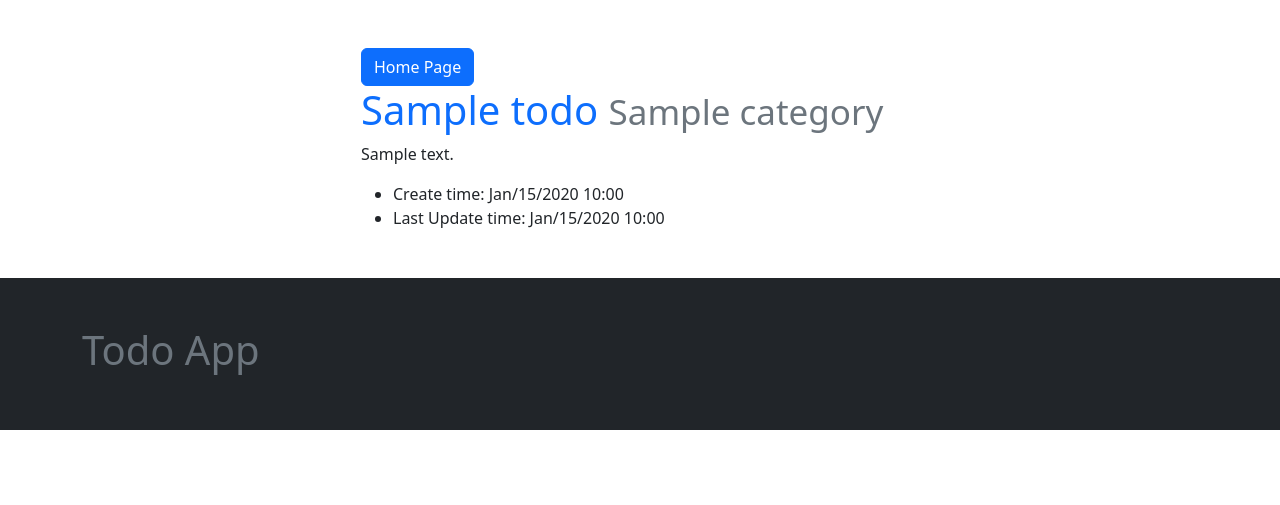
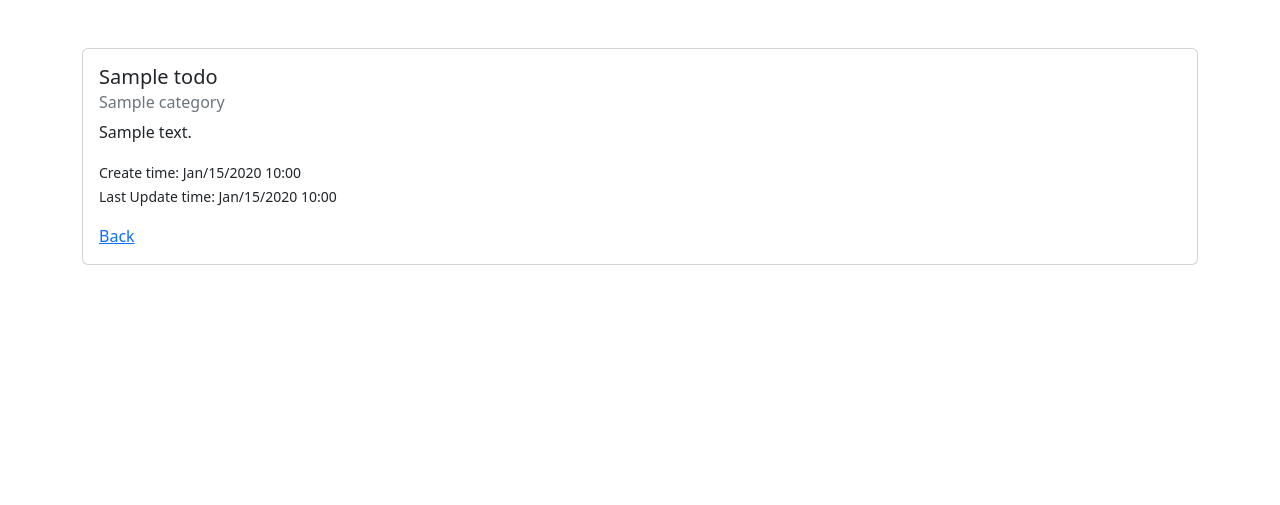
Before and after one commit to HilalKocak/TodoApp-Django, a Django app: page /todo/1/ in a window 1280 px wide. Shown: the part 56-561 px from the top of the page. Run offline with Django 4.2, Linux system fonts and the light colour scheme; tables that the repository leaves empty hold one stand-in row (values such as "Sample post"); some libraries are stand-ins or nearby versions.

Commit message:
category link added

```diff
--- a/config/urls.py
+++ b/config/urls.py
@@ -15,10 +15,11 @@ Including another URLconf
 """
 from django.contrib import admin
 from django.urls import path
-from todo.views import home_view, todo_detail_view
+from todo.views import home_view, todo_detail_view, category_view
 urlpatterns = [
     path("", home_view),
     path("admin/", admin.site.urls),
-    path("todo/<int:id>/",todo_detail_view, name='todo_detail' ),
+    path("todo/<int:id>/",todo_detail_view, name='todo_detail_view' ),
+    path("category/<slug:category_slug>/", category_view, name='category_view' ),
 
 ]
--- a/templates/core/footer.html
+++ b/templates/core/footer.html
@@ -1,4 +1,4 @@
-<div class="bg-dark py-5 mt-5">
+<div class="bg-dark py-5 mt-5 fixed-bottom">
     <div class="container">
         <div class="col">
             <h1 class="text-muted">Todo App</h1>
--- a/templates/core/navbar.html
+++ b/templates/core/navbar.html
@@ -16,7 +16,7 @@
             </a>
             <ul class="dropdown-menu">
               {% for category in global_categories %}
-              <li><a class="dropdown-item" href="#">{{ category.title }}</a></li>
+              <li><a class="dropdown-item" href="{% url 'category_view' category_slug=category.slug %}">{{ category.title }}</a></li>
               {% endfor %}
             </ul>
           </li>
--- a/todo/templates/todo/todo_detail.html
+++ b/todo/templates/todo/todo_detail.html
@@ -1,19 +1,19 @@
 {% extends 'core/base.html' %}
 
 {% block container %}
-
-<div class="col-sm-6 offset-sm-3">
-    <a href="/" class="btn btn-primary">Home Page</a>
-    <h1 class="text-primary">{{ todo.title }} <small class="text-muted">{{ todo.category }}</small></h1>
-    <p>
-        {{ todo.content }}
-    </p>
-
-    <ul>
-        <li>Create time: {{ todo.created_at|date:"M/d/Y H:s" }}</li>
-        <li>Last Update time: {{ todo.updated_at|date:"M/d/Y H:s" }}</li>
-    </ul>
+<div>
+    <div class="card">
+        <div class="card-body">
+            <h5 class="card-title">{{ todo.title }}</h5>
+            <h6 class="card-subtitle mb-2 text-muted">{{ todo.category }}</h6>
+            <p class="card-text">{{ todo.content }}</p>
+            <ul class="list-unstyled">
+                <li><small>Create time: {{ todo.created_at|date:"M/d/Y H:s" }}</small></li>
+                <li><small>Last Update time: {{ todo.updated_at|date:"M/d/Y H:s" }}</small></li>
+            </ul>
+            <a href="/" class="card-link">Back</a>
+        </div>
+    </div>
 </div>
 
-
 {% endblock container %}
--- a/todo/views.py
+++ b/todo/views.py
@@ -1,6 +1,6 @@
 from django.shortcuts import render, get_object_or_404
 from django.http import HttpResponse, Http404
-from .models import Todo
+from .models import Todo, Category
 # Create your views here.
 
 
@@ -27,6 +27,18 @@ def home_view(request):
 #     except Todo.DoesNotExist:
 #         raise Http404
 
+def category_view(request, category_slug):
+    category=get_object_or_404(Category, slug=category_slug)
+    todos = Todo.objects.filter(
+        is_active = True,
+        category=category,
+    )
+    context=dict(
+        todos=todos,
+        category=category,
+    )
+    return render(request, 'todo/todo_list.html', context)
+
 def todo_detail_view(request, id):
 
     todo=get_object_or_404(Todo,pk=id)
```
Also changed, not shown: todo/templates/todo/todo_list.html (+6 -1 lines).
